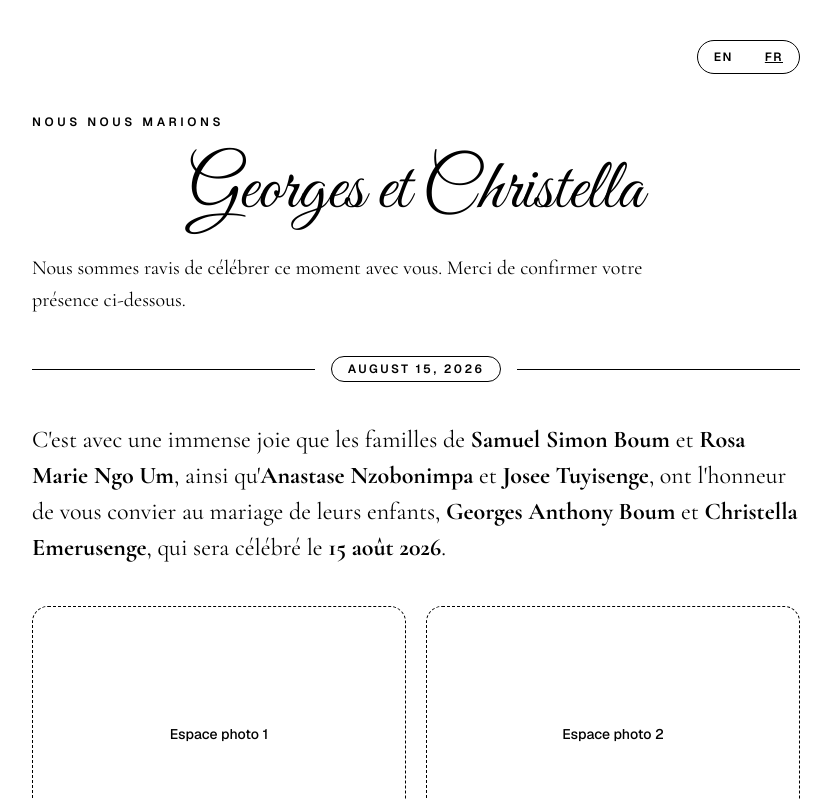
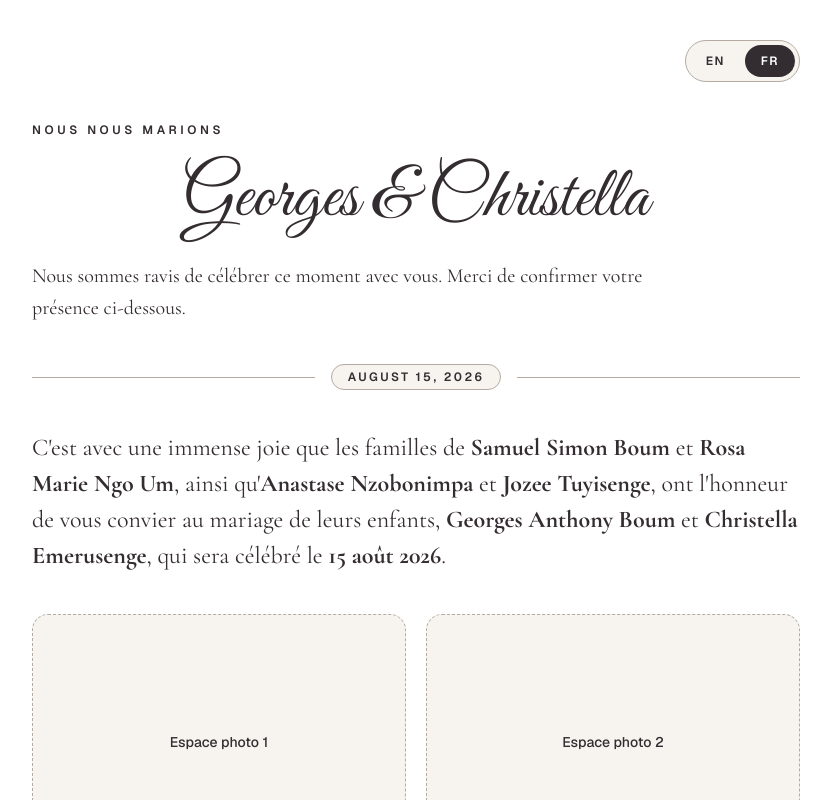
Before and after one commit to Freshafro/wedding-invitation, a Next.js app: page / in a window 1280 px wide. Shown: the top 800 px of the page, without its empty margins (224-1055 px from the left). Built offline with nearby package versions, Linux system fonts and the light colour scheme.

Commit message:
Changed color palette

```diff
--- a/app/globals.css
+++ b/app/globals.css
@@ -1,8 +1,12 @@
 @import "tailwindcss";
 
 :root {
-  /* --background: #ffffff; */
-  /* --foreground: #171717; */
+  --background: #ffffff;
+  --foreground: #332c30;
+  --surface-soft: #f7f3ef;
+  --surface-warm: #cfc4bb;
+  --surface-cool: #c2c7ca;
+  --border-muted: #b6aba2;
   --font-sans: var(--font-geist-sans);
   --font-mono: var(--font-geist-mono);
   --font-display: var(--font-cormorant-garamond);
@@ -18,7 +22,7 @@
 
 body {
   background: var(--background);
-  color: #000000;
+  color: var(--foreground);
   font-family: var(--font-geist-sans), Arial, Helvetica, sans-serif;
 }
 
--- a/app/page.tsx
+++ b/app/page.tsx
@@ -11,14 +11,14 @@ export default function Home() {
   const copy = useMemo(
     () => ({
       en: {
-        coupleNames: "Georges and Christella",
+        coupleNames: "Georges & Christella",
         heroKicker: "We are getting married",
         intro: "We are so excited to celebrate with you. Please RSVP below and let us know your attendance details.",
         announcement: (
           <>
             With grateful hearts, the families of <strong>Samuel Simon Boum</strong> and{" "}
             <strong>Rosa Marie Ngo Um</strong>, together with <strong>Anastase Nzobonimpa</strong> and{" "}
-            <strong>Josee Tuyisenge</strong>, request the honor of your presence at the wedding celebration of their
+            <strong>Jozee Tuyisenge</strong>, request the honor of your presence at the wedding celebration of their
             children, <strong>Georges Anthony Boum</strong> and <strong>Christella Emerusenge</strong>,
             on the <strong>15th of August, 2026</strong>.
           </>
@@ -36,14 +36,14 @@ export default function Home() {
         photoPlaceholder2: "Photo Placeholder 2",
       },
       fr: {
-        coupleNames: "Georges et Christella",
+        coupleNames: "Georges & Christella",
         heroKicker: "Nous nous marions",
         intro: "Nous sommes ravis de célébrer ce moment avec vous. Merci de confirmer votre présence ci-dessous.",
         announcement: (
           <>
             C&apos;est avec une immense joie que les familles de <strong>Samuel Simon Boum</strong> et{" "}
             <strong>Rosa Marie Ngo Um</strong>, ainsi qu&apos;<strong>Anastase Nzobonimpa</strong> et{" "}
-            <strong>Josee Tuyisenge</strong>, ont l&apos;honneur de vous convier au mariage de leurs enfants,{" "}
+            <strong>Jozee Tuyisenge</strong>, ont l&apos;honneur de vous convier au mariage de leurs enfants,{" "}
             <strong>Georges Anthony Boum</strong> et <strong>Christella Emerusenge</strong>, qui sera célébré le <strong>15 août 2026</strong>.
           </>
         ),
@@ -70,18 +70,26 @@ export default function Home() {
       <div className="relative mx-auto w-full max-w-3xl space-y-10">
         <section className="space-y-10">
           <div className="flex justify-end">
-            <div className="inline-flex overflow-hidden rounded-full border text-xs font-semibold uppercase tracking-[0.12em]">
+            <div className="inline-flex items-center gap-1 rounded-full border border-[var(--border-muted)] bg-[var(--surface-soft)] p-1 text-xs font-semibold uppercase tracking-[0.12em]">
               <button
                 type="button"
                 onClick={() => setLocale("en")}
-                className={`px-4 py-2 transition ${locale === "en" ? "underline" : ""}`}
+                className={`rounded-full px-4 py-2 transition ${
+                  locale === "en"
+                    ? "bg-[#332c30] text-white"
+                    : "text-[#332c30] hover:bg-[var(--surface-warm)]/70"
+                }`}
               >
                 EN
               </button>
               <button
                 type="button"
                 onClick={() => setLocale("fr")}
-                className={`px-4 py-2 transition ${locale === "fr" ? "underline" : ""}`}
+                className={`rounded-full px-4 py-2 transition ${
+                  locale === "fr"
+                    ? "bg-[#332c30] text-white"
+                    : "text-[#332c30] hover:bg-[var(--surface-warm)]/70"
+                }`}
               >
                 FR
               </button>
@@ -95,30 +103,30 @@ export default function Home() {
           </div>
 
           <div className="flex items-center gap-4" aria-hidden>
-            <span className="h-px flex-1 border-t" />
-            <span className="rounded-full border bg-white px-4 py-1 text-xs font-semibold uppercase tracking-[0.2em]">
+            <span className="h-px flex-1 border-t border-[var(--border-muted)]" />
+            <span className="rounded-full border border-[var(--border-muted)] bg-[var(--surface-soft)] px-4 py-1 text-xs font-semibold uppercase tracking-[0.2em]">
               August 15, 2026
             </span>
-            <span className="h-px flex-1 border-t" />
+            <span className="h-px flex-1 border-t border-[var(--border-muted)]" />
           </div>
 
           <p className="font-display text-xl leading-9 sm:text-2xl">{t.announcement}</p>
 
           <div className="grid gap-5 sm:grid-cols-2">
-            <div className="flex min-h-64 items-center justify-center rounded-2xl border border-dashed bg-white text-sm font-medium">
+            <div className="flex min-h-64 items-center justify-center rounded-2xl border border-dashed border-[var(--border-muted)] bg-[var(--surface-soft)] text-sm font-medium">
               {t.photoPlaceholder1}
             </div>
-            <div className="flex min-h-64 items-center justify-center rounded-2xl border border-dashed bg-white text-sm font-medium">
+            <div className="flex min-h-64 items-center justify-center rounded-2xl border border-dashed border-[var(--border-muted)] bg-[var(--surface-soft)] text-sm font-medium">
               {t.photoPlaceholder2}
             </div>
           </div>
 
-          <div className="rounded-3xl border bg-white p-7">
+          <div className="rounded-3xl border border-[var(--border-muted)] bg-[var(--surface-soft)] p-7">
             <h2 className="font-display text-4xl">{t.scheduleTitle}</h2>
             <p className="mt-2">{t.dateLabel}</p>
 
             <div className="mt-6 grid gap-4 sm:grid-cols-2">
-              <article className="rounded-2xl border bg-white p-5">
+              <article className="rounded-2xl border border-[var(--border-muted)] bg-white p-5">
                 <h3 className="font-display text-3xl">{t.ceremonyTitle}</h3>
                 <p className="mt-2 text-sm font-semibold uppercase tracking-[0.14em]">{t.ceremonyTime}</p>
                 <p className="mt-2">{t.ceremonyVenue}</p>
@@ -133,7 +141,7 @@ export default function Home() {
                 </a>
               </article>
 
-              <article className="rounded-2xl border bg-white p-5">
+              <article className="rounded-2xl border border-[var(--border-muted)] bg-white p-5">
                 <h3 className="font-display text-3xl">{t.receptionTitle}</h3>
                 <p className="mt-2 text-sm font-semibold uppercase tracking-[0.14em]">{t.receptionTime}</p>
                 <p className="mt-2">{t.receptionVenue}</p>
@@ -150,7 +158,7 @@ export default function Home() {
             </div>
           </div>
         </section>
-        <Suspense fallback={<div className="rounded-3xl border bg-white p-7 text-sm">Loading RSVP form...</div>}>
+        <Suspense fallback={<div className="rounded-3xl border border-[var(--border-muted)] bg-[var(--surface-soft)] p-7 text-sm">Loading RSVP form...</div>}>
           <RsvpForm locale={locale} />
         </Suspense>
       </div>
--- a/components/RsvpForm.tsx
+++ b/components/RsvpForm.tsx
@@ -74,7 +74,7 @@ export function RsvpForm({ locale = "en" }: { locale?: Locale }) {
         yesOption: "Yes, I will be able to attend",
         noOption: "No, I will not be able to attend",
         partySize: "Number of people in your party *",
-        additionalGuestNames: "Names of additional guests",
+        additionalGuestNames: "Full names of additional guests",
         additionalGuestLabel: "Additional guest",
         dietary: "Dietary notes",
         submit: "Submit your response",
@@ -99,8 +99,8 @@ export function RsvpForm({ locale = "en" }: { locale?: Locale }) {
         yesOption: "Oui, avec plaisir",
         noOption: "Non, je ne pourrai pas être présent(e)",
         partySize: "Nombre de personnes *",
-        additionalGuestNames: "Noms des personnes qui vous accompagnent",
-        additionalGuestLabel: "Personne accompagnatrice",
+        additionalGuestNames: "Noms complet des personnes qui vous accompagnent",
+        additionalGuestLabel: "Accompagnateur(trice)",
         dietary: "Restrictions alimentaires",
         submit: "Envoyer ma réponse",
         submitting: "Envoi de la réponse en cours...",
@@ -267,7 +267,7 @@ export function RsvpForm({ locale = "en" }: { locale?: Locale }) {
 
   return (
     <form
-      className="space-y-6 rounded-3xl border bg-white p-7"
+      className="space-y-6 rounded-3xl border border-[var(--border-muted)] bg-[var(--surface-soft)] p-7"
       onSubmit={handleSubmit}
     >
       <div className="space-y-2">
@@ -280,7 +280,7 @@ export function RsvpForm({ locale = "en" }: { locale?: Locale }) {
         <label className="space-y-1 sm:col-span-2">
           <span className="block text-sm font-medium">{t.inviteCode}</span>
           <input
-            className="w-full rounded-xl border px-3 py-2.5 font-semibold uppercase tracking-wide focus:outline-none"
+            className="w-full rounded-xl border border-[var(--border-muted)] bg-white px-3 py-2.5 font-semibold uppercase tracking-wide focus:outline-none"
             value={form.inviteCode}
             onChange={(e) => setForm((prev) => ({ ...prev, inviteCode: e.target.value.toUpperCase() }))}
             autoCapitalize="characters"
@@ -299,7 +299,7 @@ export function RsvpForm({ locale = "en" }: { locale?: Locale }) {
         <label className="space-y-1 sm:col-span-2">
           <span className="block text-sm font-medium">{t.fullName}</span>
           <input
-            className="w-full rounded-xl border px-3 py-2.5 focus:outline-none"
+            className="w-full rounded-xl border border-[var(--border-muted)] bg-white px-3 py-2.5 focus:outline-none"
             value={form.fullName}
             onChange={(e) => setForm((prev) => ({ ...prev, fullName: e.target.value }))}
           />
@@ -309,7 +309,7 @@ export function RsvpForm({ locale = "en" }: { locale?: Locale }) {
         <label className="space-y-1">
           <span className="block text-sm font-medium">{t.attendance}</span>
           <select
-            className="w-full rounded-xl border bg-white px-3 py-2.5 focus:outline-none"
+            className="w-full rounded-xl border border-[var(--border-muted)] bg-white px-3 py-2.5 focus:outline-none"
             value={form.attendance}
             onChange={(e) => {
               const attendance = e.target.value;
@@ -329,7 +329,7 @@ export function RsvpForm({ locale = "en" }: { locale?: Locale }) {
         <label className="space-y-1">
           <span className="block text-sm font-medium">{t.partySize}</span>
           <select
-            className="w-full rounded-xl border bg-white px-3 py-2.5 focus:outline-none"
+            className="w-full rounded-xl border border-[var(--border-muted)] bg-white px-3 py-2.5 focus:outline-none"
             value={form.guestCount}
             onChange={(e) => setForm((prev) => ({ ...prev, guestCount: e.target.value }))}
             disabled={form.attendance === "no" || !inviteLookup}
@@ -349,7 +349,7 @@ export function RsvpForm({ locale = "en" }: { locale?: Locale }) {
                     {t.additionalGuestLabel} {index + 1} *
                   </span>
                   <input
-                    className="w-full rounded-xl border px-3 py-2.5 focus:outline-none"
+                    className="w-full rounded-xl border border-[var(--border-muted)] bg-white px-3 py-2.5 focus:outline-none"
                     value={value}
                     onChange={(e) =>
                       setForm((prev) => {
@@ -371,7 +371,7 @@ export function RsvpForm({ locale = "en" }: { locale?: Locale }) {
         <label className="space-y-1 sm:col-span-2">
           <span className="block text-sm font-medium">{t.dietary}</span>
           <textarea
-            className="w-full rounded-xl border px-3 py-2.5 focus:outline-none"
+            className="w-full rounded-xl border border-[var(--border-muted)] bg-white px-3 py-2.5 focus:outline-none"
             rows={3}
             value={form.dietaryNotes}
             onChange={(e) => setForm((prev) => ({ ...prev, dietaryNotes: e.target.value }))}
@@ -387,7 +387,7 @@ export function RsvpForm({ locale = "en" }: { locale?: Locale }) {
 
       <button
         type="submit"
-        className="w-full rounded-xl border px-4 py-3 text-sm font-semibold transition disabled:cursor-not-allowed"
+        className="w-full rounded-xl border border-[#332c30] bg-[#332c30] px-4 py-3 text-sm font-semibold text-white transition hover:opacity-90 disabled:cursor-not-allowed disabled:opacity-60"
         disabled={isSubmitting}
       >
         {isSubmitting ? t.submitting : t.submit}
```
